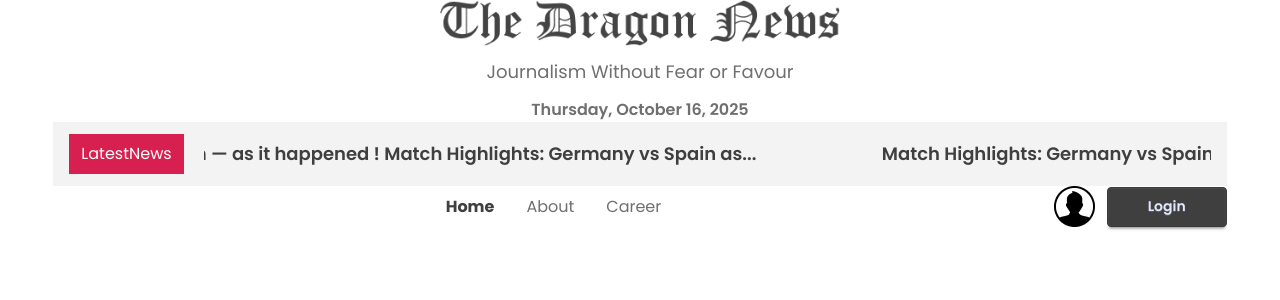
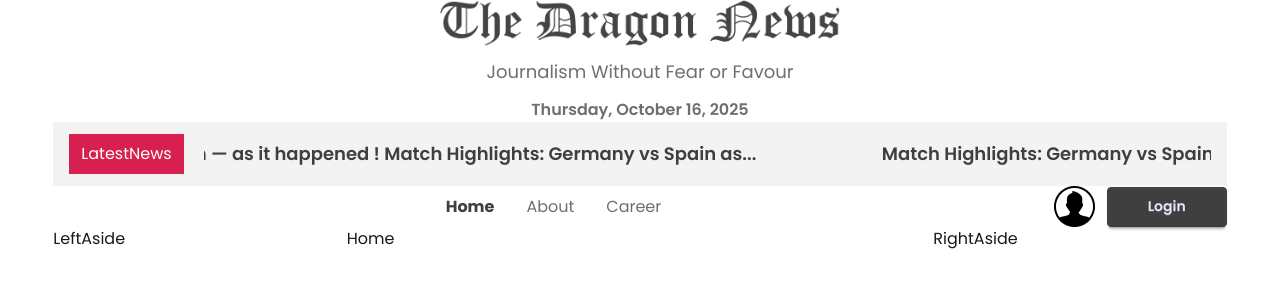
Before and after one commit to miltonahmed/dragon-news-web, a React (Vite) app: page / in a window 1280 px wide. Shown: the top 300 px of the page. Built offline with nearby package versions, Linux system fonts and the light colour scheme.

Commit message:
make a layouts

```diff
--- a/src/Components/Header/Navbar.jsx
+++ b/src/Components/Header/Navbar.jsx
@@ -31,7 +31,6 @@ const Navbar = () => {
           <img src={user} />
           <button className="btn btn-primary px-10">Login</button>
         </div>
-
     </nav>
   );
 };
--- /dev/null
+++ b/src/Components/Home/CategoryNews.jsx
@@ -0,0 +1,8 @@
+
+const CategoryNews = () => {
+  return (
+    <div>CategoryNews</div>
+  )
+}
+
+export default CategoryNews
--- /dev/null
+++ b/src/Components/Home/LeftAside.jsx
@@ -0,0 +1,8 @@
+
+const LeftAside = () => {
+  return (
+    <div>LeftAside</div>
+  )
+}
+
+export default LeftAside
--- /dev/null
+++ b/src/Components/Home/RightAside.jsx
@@ -0,0 +1,8 @@
+
+const RightAside = () => {
+  return (
+    <div>RightAside</div>
+  )
+}
+
+export default RightAside
--- a/src/Layouts/Root.jsx
+++ b/src/Layouts/Root.jsx
@@ -1,15 +1,27 @@
-import { Outlet } from "react-router";
-import Header from "../Components/Header/Header";
+import { Outlet } from 'react-router';
+import Header from '../Components/Header/Header';
+import LeftAside from '../Components/Home/LeftAside';
+import RightAside from '../Components/Home/RightAside';
 
 const Root = () => {
   return (
     <div>
-      <Header/>
-      <main>
-        <Outlet></Outlet>
+      <header>
+        <Header />
+      </header>
+      <main className='max-w-11/12 mx-auto grid grid-cols-12'>
+        <aside className='col-span-3'>
+          <LeftAside></LeftAside>
+        </aside>
+        <section className='col-span-6'>
+          <Outlet />
+        </section>
+        <aside className='col-span-3'>
+          <RightAside></RightAside>
+        </aside>
       </main>
     </div>
   );
-}
+};
 
-export default Root
+export default Root;
--- a/src/Pages/Home.jsx
+++ b/src/Pages/Home.jsx
@@ -2,7 +2,7 @@
 const Home = () => {
   return (
     <div>
-
+      Home
     </div>
   );
 };
--- a/src/Routes/Routes.jsx
+++ b/src/Routes/Routes.jsx
@@ -1,4 +1,5 @@
 import { createBrowserRouter } from "react-router";
+import CategoryNews from "../Components/Home/CategoryNews";
 import Root from "../Layouts/Root";
 import About from "../Pages/About";
 import Career from "../Pages/Career";
@@ -22,6 +23,10 @@ import Home from "../Pages/Home";
        {
          path: '/career',
          Component:Career,
+       },
+       {
+         path: '/category/:id',
+         Component:CategoryNews
        }
      ]
   }
```
